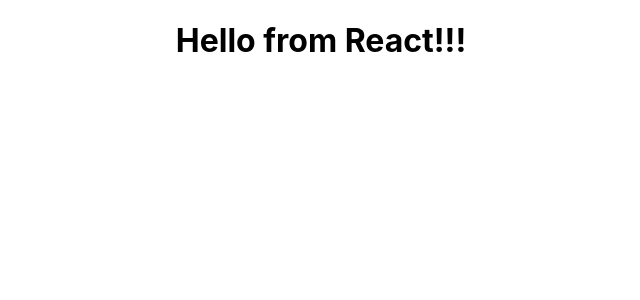
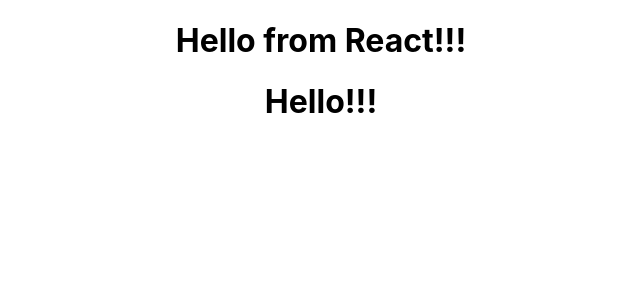
Before and after one commit to MilenTecle/react, a React (Create React App) app in the folder my-app/: page / in a window 1280 px wide. Shown: the top 300 px of the page, without its empty margins (319-959 px from the left). Built offline with nearby package versions, Linux system fonts and the light colour scheme.

Commit message:
Add props

```diff
--- a/my-app/src/App.js
+++ b/my-app/src/App.js
@@ -1,11 +1,13 @@
 import logo from './logo.svg';
 import './App.css';
 import FunctionalGreeting from './components/FunctionalGreeting';
+import FunctionalGreetingWithProps from './components/FunctionalGreetingWithProps';
 
 function App() {
   return (
     <div className="App">
       <FunctionalGreeting />
+      <FunctionalGreetingWithProps />
     </div>
   );
 }
--- /dev/null
+++ b/my-app/src/components/FunctionalGreetingWithProps.js
@@ -0,0 +1,5 @@
+import React from "react";
+
+const FunctionalGreetingWithProps = () =><h1>Hello!!!</h1>;
+
+export default FunctionalGreetingWithProps;
```
